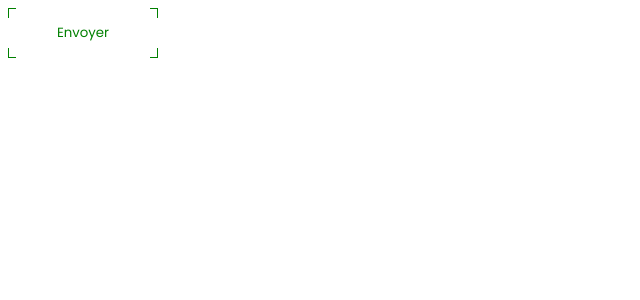
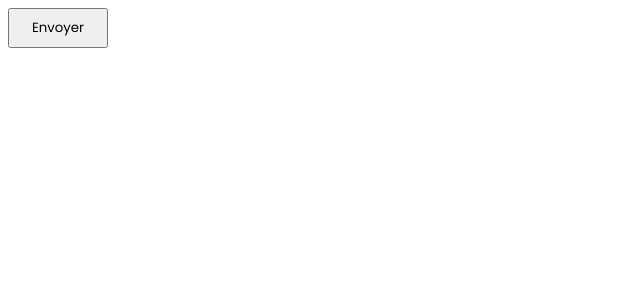
Before and after one commit to CREDO23/thierrybakera, a React (Vite) app: page / in a window 1280 px wide. Shown: the top 300 px of the page, without its empty margins (0-640 px from the left). Built offline with nearby package versions, Linux system fonts and the light colour scheme.

Commit message:
feat : add btn-thin

```diff
--- a/src/styles/css/index.css
+++ b/src/styles/css/index.css
@@ -55,40 +55,8 @@ html {
   align-items: center;
   justify-content: center;
   cursor: pointer;
-  transition: all 0.3s ease-in-out;
-  position: relative;
-  border: 1px solid green;
-  z-index: 0;
-  width: 150px;
-  height: 50px;
-  background: transparent;
-  color: green;
-}
-.btn:hover {
-  color: rgb(106, 204, 106);
-  border-color: rgb(106, 204, 106);
-  transition: 0s;
-}
-.btn::after, .btn::before {
-  content: "";
-  position: absolute;
-  background: white;
-  z-index: -1;
-  transition: 0.8s;
-}
-.btn::before {
-  height: calc(100% + 2px);
-  width: 90%;
-}
-.btn::after {
-  width: calc(100% + 2px);
-  height: 30px;
-}
-.btn:hover::after {
-  height: 0px;
-}
-.btn:hover::before {
-  width: 0px;
+  height: 40px;
+  width: 100px;
 }
 
 /*# sourceMappingURL=index.css.map */
--- a/src/styles/sass/components/_button.scss
+++ b/src/styles/sass/components/_button.scss
@@ -4,5 +4,8 @@
 .btn{
     @include center-content;
     cursor: pointer;
-    @include btn-framed(green ,rgb(106, 204, 106) );
+    height: 40px;
+    width: 100px;
+    // @include btn-framed(green , white ,rgb(106, 204, 106) );
+    // @include btn-thin(rgba(0, 128, 0, 0.589))
 }
```
Also changed, not shown: src/styles/sass/abstracts/_mixins.scss (+53 -7 lines), 1 other file (tests, documents, lock files or other folders).
